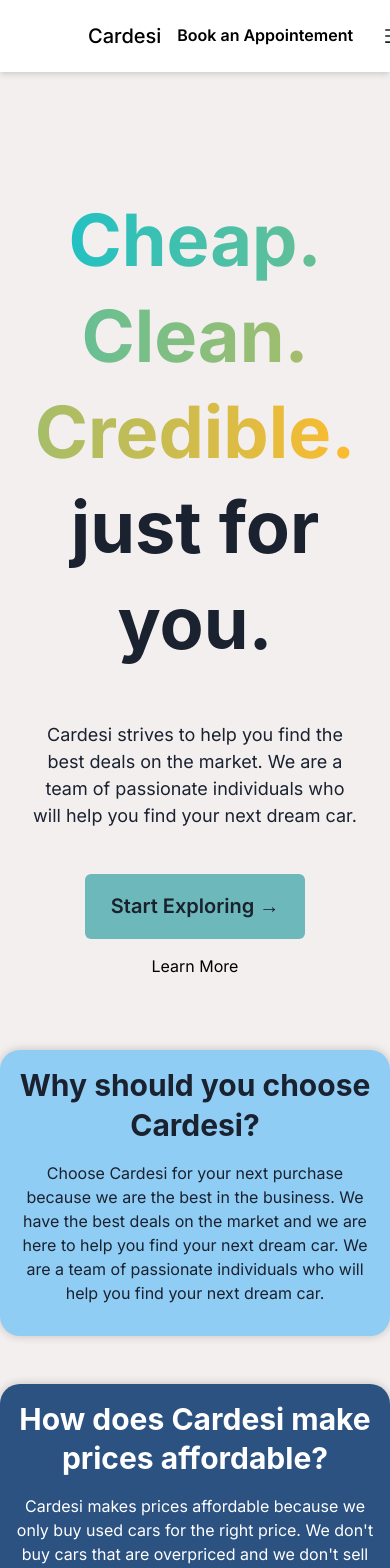
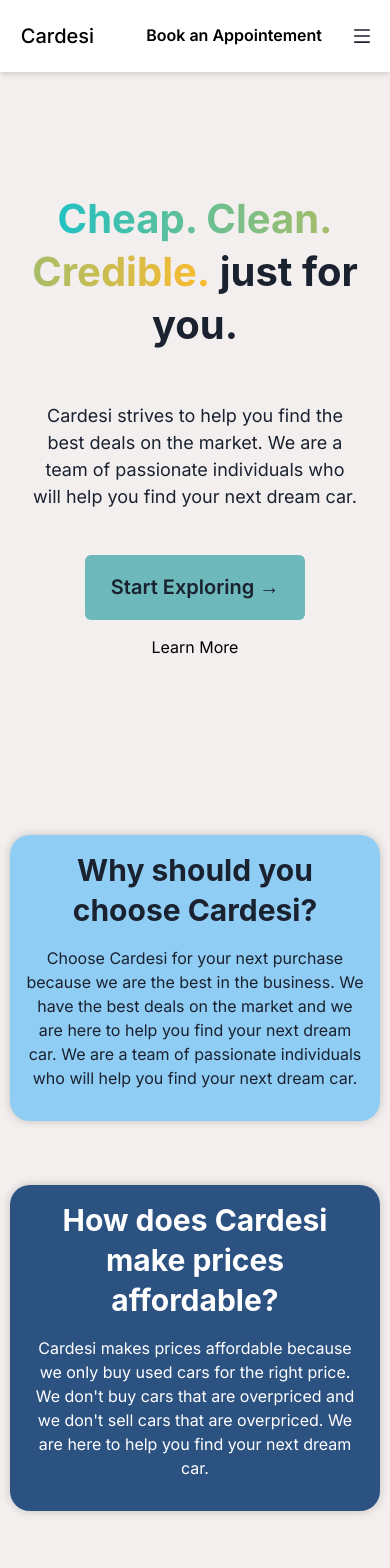
Before and after one commit to PranTanTheMan/Cardesi, a Next.js app: page / in a window 390 px wide. Shown: the top 1568 px of the page. Built offline with nearby package versions, Linux system fonts and the light colour scheme.

Commit message:
Mobile Responsiveness

```diff
--- a/components/Navbar.jsx
+++ b/components/Navbar.jsx
@@ -42,17 +42,19 @@
       >
         <Flex alignItems="center" justifyContent="space-between" mx="auto">
           <Flex>
-            <chakra.a
-              href="/"
-              title="Choc Home Page"
-              display="flex"
-              alignItems="center"
-            >
+            <chakra.a href="/" title="Home" display="flex" alignItems="center">
               <VisuallyHidden>Cardesi.</VisuallyHidden>
             </chakra.a>
-            <chakra.h1 color={text} fontSize="xl" fontWeight="medium" ml="5rem">
-              Cardesi
-            </chakra.h1>
+            <chakra.a href="/" title="Home" display="flex" alignItems="center">
+              <chakra.h1
+                color={text}
+                fontSize="xl"
+                fontWeight="medium"
+                ml={{ base: "0.8rem", md: "5rem" }}
+              >
+                Cardesi
+              </chakra.h1>
+            </chakra.a>
           </Flex>
           <HStack display="flex" alignItems="center" spacing={1}>
             <HStack
--- a/components/hero.jsx
+++ b/components/hero.jsx
@@ -10,7 +10,7 @@
         <Center marginX="2rem" flexDirection={"column"} alignItems="center">
           <Heading
             fontWeight={"700"}
-            fontSize={"72px"}
+            fontSize={{ base: "40px", md: "72px" }}
             className="hero-tagline"
             color="textColor"
             maxWidth={"900px"}
--- a/pages/browse.jsx
+++ b/pages/browse.jsx
@@ -21,7 +21,7 @@
       <Flex>
         <Box w="100%" bg="tomato">
           <Flex direction={["column", "row"]}>
-            <Image height="100" width="500" src="/used-car.jpg" />
+            <Image alt="bmw" height="100" width="500" src="/used-car.jpg" />
             <Flex
               maxWidth="500px  "
               margin="auto"
--- a/pages/index.jsx
+++ b/pages/index.jsx
@@ -27,12 +27,16 @@
         src="//code.tidio.co/ew045s7f91tlkp4hws9xam6fmbbzw1eb.js"
         async
       ></script>
+      {/* HERO */}
       <Hero />
+      {/*  */}
       <Flex
         mb={"3.5rem !important;"}
         justifyContent="center"
-        flexDirection={"column"}
+        flexDirection={"row"}
         alignItems="center"
+        gap={"1rem"}
+        flexWrap={"wrap"}
       >
         <Text id={"features"}></Text>
         <br />
@@ -41,7 +45,7 @@
         <Box
           bg="blue.200"
           padding="1rem"
-          maxWidth="400px"
+          maxWidth="370px"
           className={"why"}
           borderRadius={"20px"}
           boxShadow={"0px 0px 10px 0px rgba(0,0,0,0.2)"}
@@ -64,7 +68,7 @@
         <Box
           bg="blue.700"
           padding="1rem"
-          maxWidth="400px"
+          maxWidth="370px"
           className={"why"}
           borderRadius={"20px"}
           boxShadow={"0px 0px 10px 0px rgba(0,0,0,0.2)"}
@@ -89,7 +93,7 @@
         <Box
           bg="blue.200"
           padding="1rem"
-          maxWidth="400px"
+          maxWidth="370px"
           className={"why"}
           borderRadius={"20px"}
           boxShadow={"0px 0px 10px 0px rgba(0,0,0,0.2)"}
```
Also changed, not shown: components/contactform.jsx (+6 -6 lines), pages/book.jsx (+8 -2 lines).
